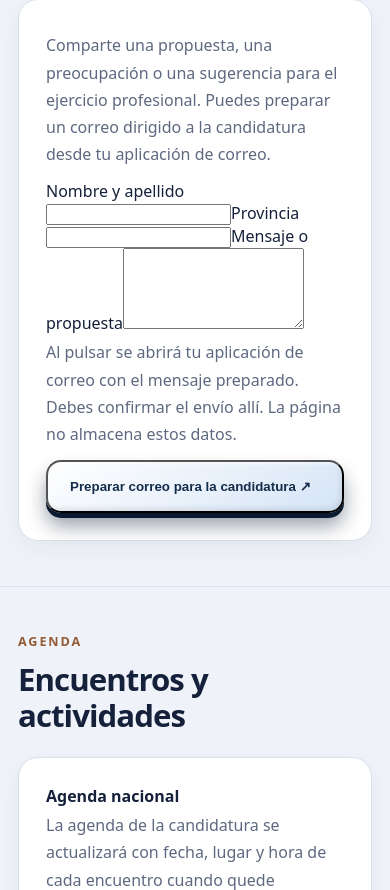
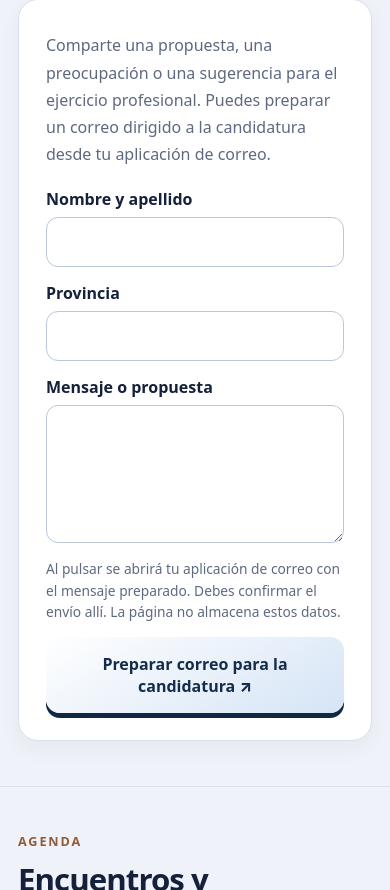
Before and after one commit to admin-valia-netizen/nunez-card-2026, a Next.js app: page / in a window 390 px wide. Shown: the part 4634-5524 px from the top of the page. Built offline with nearby package versions, Linux system fonts and the light colour scheme.

Commit message:
Style functional contact form for mobile presentation

```diff
--- a/app/globals.css
+++ b/app/globals.css
@@ -39,3 +39,5 @@
 }
 @keyframes introExitLong{from{opacity:1;visibility:visible}to{opacity:0;visibility:hidden;pointer-events:none}}
 @media(prefers-reduced-motion:reduce){.intro-logo{animation:none!important}.intro-overlay{animation:introExitLong .4s linear 5.25s forwards!important}}
+
+.contact-form{display:grid;gap:15px;margin-top:20px}.contact-form label{display:grid;gap:7px;font-weight:800;color:var(--text)}.contact-form input,.contact-form textarea{width:100%;padding:13px;border-radius:12px;border:1px solid #b9c7db;background:#fff;font:inherit;color:var(--text)}.contact-form input:focus,.contact-form textarea:focus{outline:3px solid #9abbe3;outline-offset:1px}.contact-form .form-note{color:var(--muted);font-size:.86rem;margin:0;line-height:1.55}.contact-submit{cursor:pointer;border:0;font:inherit;font-weight:850;padding:16px 20px;border-radius:14px;box-shadow:0 5px 0 #102842;max-width:100%;text-align:center}.contact-submit:active{transform:translateY(4px);box-shadow:0 1px 0 #102842}.empty-state .inline-action,.content-panel .inline-action{display:inline-flex;margin-top:18px}
```
